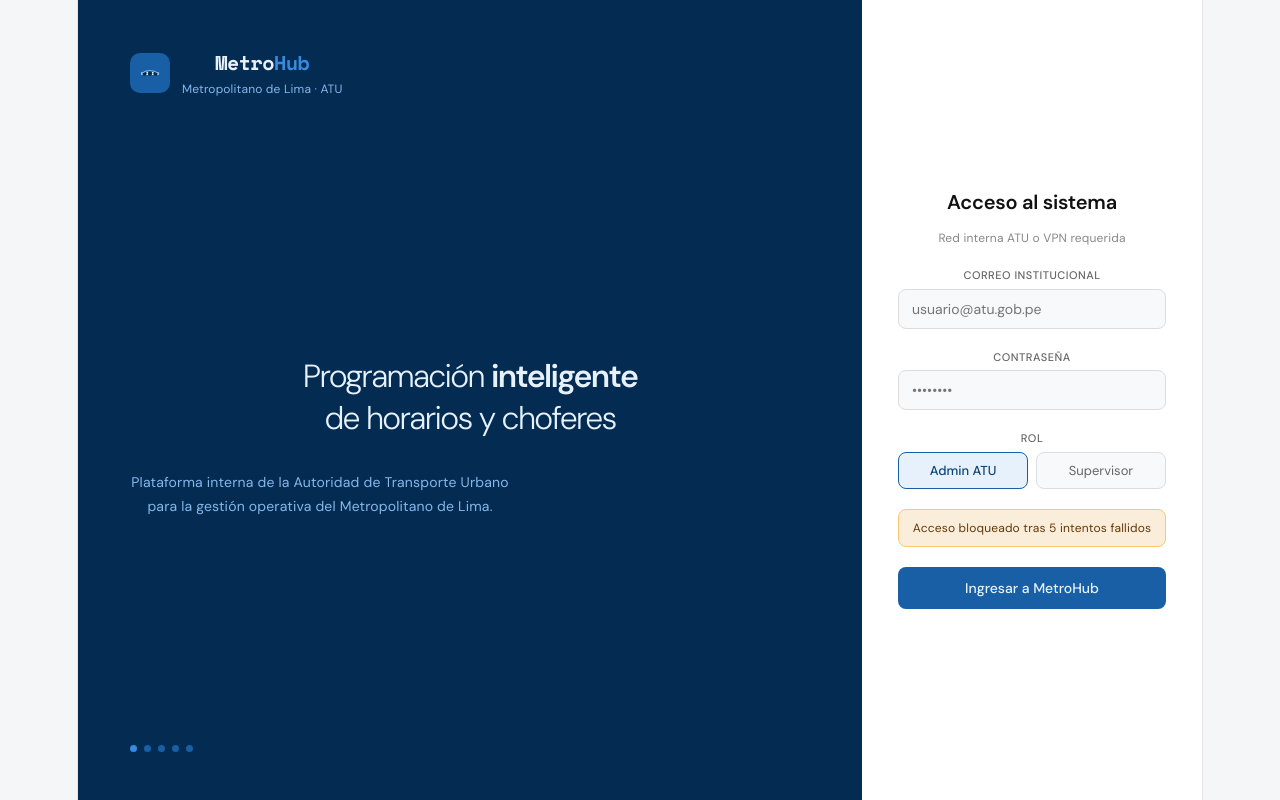
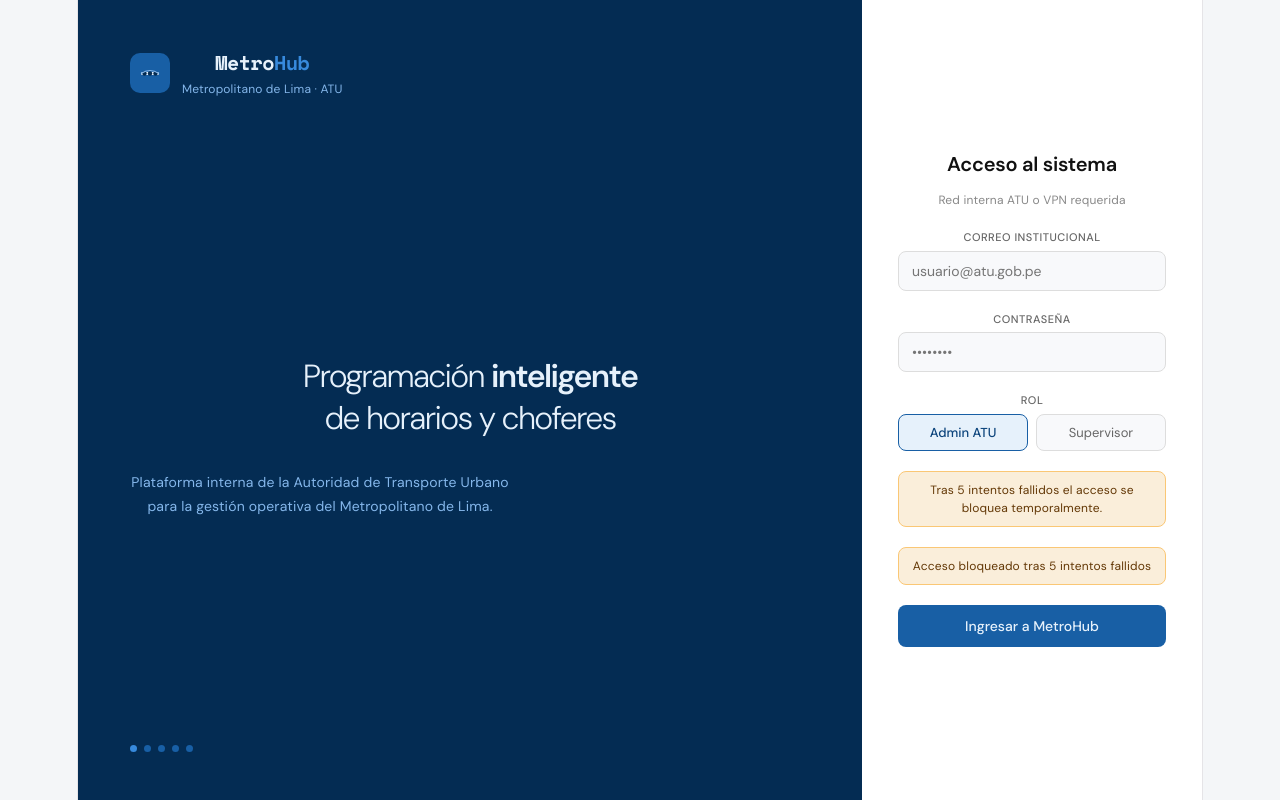
Before and after one commit to MetroSmart/Metrohub, a React app in the folder frontend/: page / in a window 1280 px wide. Built offline with nearby package versions, Linux system fonts and the light colour scheme; no server answers; the HTML template or start-up script is replaced by a standard one.

Commit message:
correcion Login
Login no teniendo en cuenta la cantidad de intentos

```diff
--- a/frontend/src/pages/Login.jsx
+++ b/frontend/src/pages/Login.jsx
@@ -147,9 +147,9 @@ export default function Login({ onLogin }) {
           </div>
         </Field>
 
-        {error && (
-          <div style={BLOCKED ? styles.boxDanger : styles.boxWarn}>
-            {error}
+        {!error && attempts === 0 && (
+          <div style={styles.boxWarn}>
+            Tras 5 intentos fallidos el acceso se bloquea temporalmente.
           </div>
         )}
 
```
